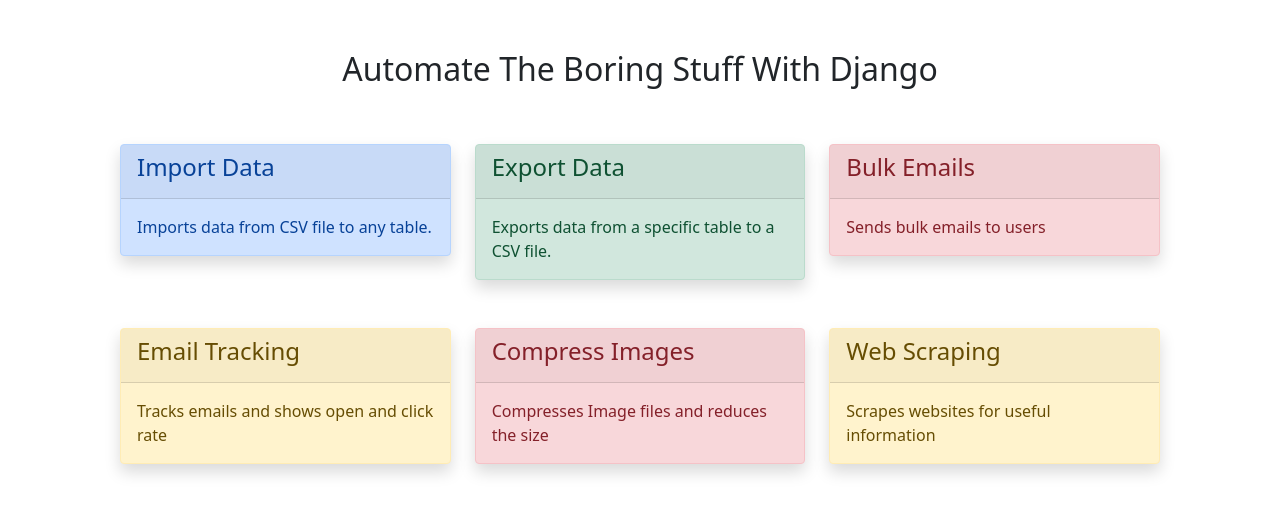
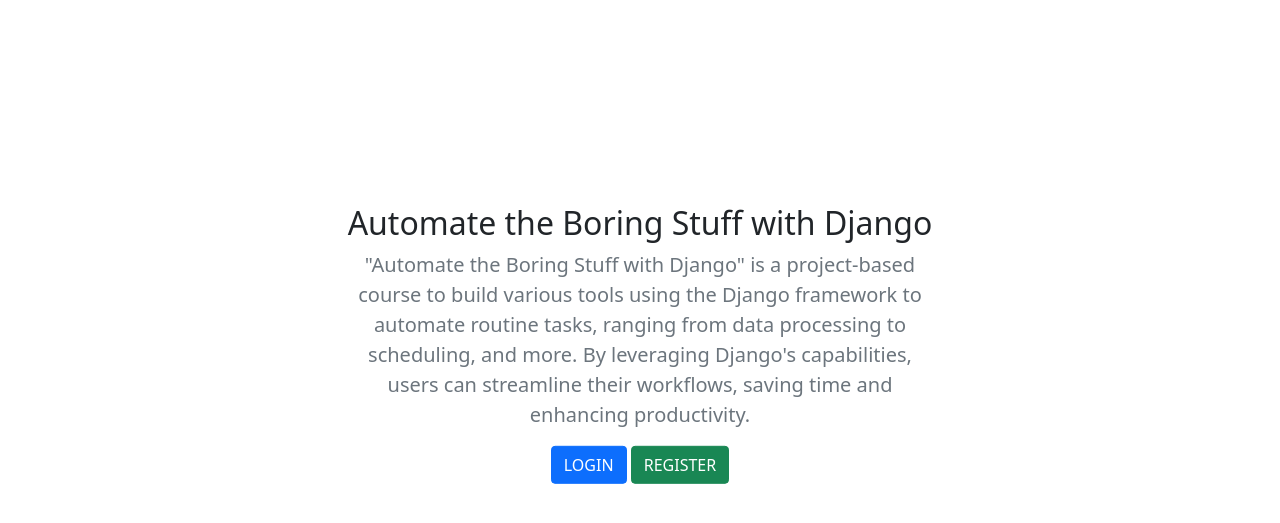
Before and after one commit to amulpatle/AWS, a Django app: page / in a window 1280 px wide. Shown: the part 56-579 px from the top of the page. Run offline with Django 5.2, Linux system fonts and the light colour scheme; parts of the project's set-up code (start-up, migrations or seed data) failed here and were passed over.

Commit message:
do not show automate tool to logged out users

```diff
--- a/templates/base.html
+++ b/templates/base.html
@@ -15,6 +15,13 @@
     <style>
         .form-group{
             padding: 15px !important;
+        }
+        .home-info{
+            position:absolute;
+            top: 50%;
+            left: 50%;
+            transform: translate(-50%,-50%);
+            padding: 20px;
         }
     </style>
 </head>
--- a/templates/home.html
+++ b/templates/home.html
@@ -2,6 +2,7 @@
 
 {% block content %}
 <div class="container" style="padding: 50px;">
+    {% if user.is_authenticated %}
     <h2 class="text-center">Automate The Boring Stuff With Django</h2>
     <div class="row pt-5">
         <!-- Import data -->
@@ -89,5 +90,19 @@
             </a>
         </div>
     </div>
+    {% else %}
+    <div class="home-info">
+        <h2 class="text-center">Automate the Boring Stuff with Django</h2>
+        <p class="lead text-center text-muted">
+            "Automate the Boring Stuff with Django" is a project-based course to build various tools using the Django framework to automate routine tasks, ranging from data processing to scheduling, and more.
+            By leveraging Django's capabilities, users can streamline their workflows, saving time and enhancing productivity.
+        </p>
+
+        <div style="display: flex; justify-content: center;">
+            <a href="{% url 'login' %}" class="btn btn-primary">LOGIN</a>
+            &nbsp;<a href="{% url 'register' %}" class="btn btn-success">REGISTER</a>
+        </div>
+    </div>
+    {% endif %}
 </div>
 {% endblock %}
--- a/templates/login.html
+++ b/templates/login.html
@@ -3,7 +3,7 @@
 {% block content %}
 {% load crispy_forms_tags %}
 
-<div class="container mt-5" style="max-width: 600px;">
+<div class="container mt-5 p-3 shadow rounded" style="max-width: 600px;">
     <h2 class="text-center">Login</h2>
     <form method="post" action="{% url 'login' %}">
         {% csrf_token %}
--- a/templates/register.html
+++ b/templates/register.html
@@ -3,7 +3,7 @@
 {% block content %}
 {% load crispy_forms_tags %}
 
-<div class="container mt-5" style="max-width: 600px;">
+<div class="container mt-5 p-3 shadow rounded" style="max-width: 600px;">
     <h2 class="text-center">Register</h2>
     <form method="post" action="{% url 'register' %}">
         {% csrf_token %}
```
